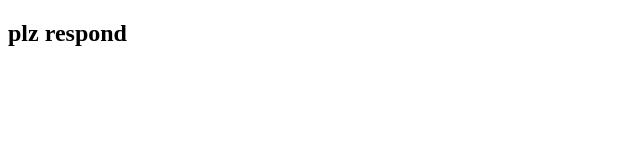
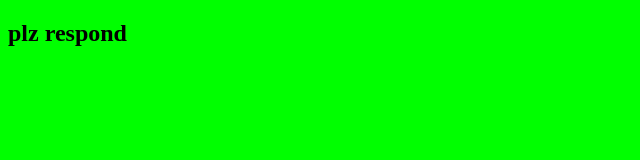
Before and after one commit to ankihg/hilda, a website with bundled scripts: page src/index.html in a window 1280 px wide. Shown: the whole page, without its empty margins (0-640 px from the left). Built offline with nearby package versions, Linux system fonts and the light colour scheme; some packages are replaced by stand-ins of ours; files whose address does not match are found by name.

Commit message:
sass setup

```diff
--- a/src/index.html
+++ b/src/index.html
@@ -2,6 +2,7 @@
 <html>
 <head>
   <meta charset="utf-8"/>
+  <link rel="stylesheet" type="text/css" href="./styles/base.css">
 </head>
 <body data-ng-app="HildaApp">
 
--- /dev/null
+++ b/src/styles/sass/base.scss
@@ -0,0 +1,5 @@
+$bg-colr: #00ff00;
+
+body {
+  background-color: $bg-colr;
+}
```
Also changed, not shown: build/index.html, build/styles/base.css (added), build/styles/nav-menu.css, src/styles/sass/nav-menu.scss (added), 2 other files.
